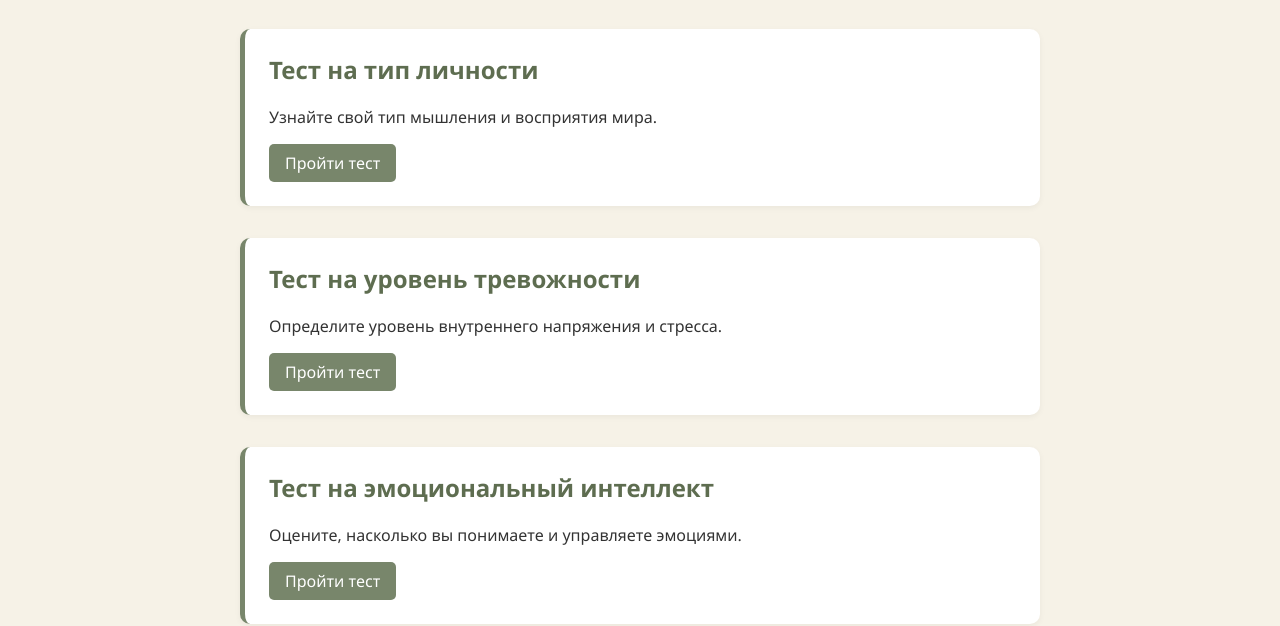
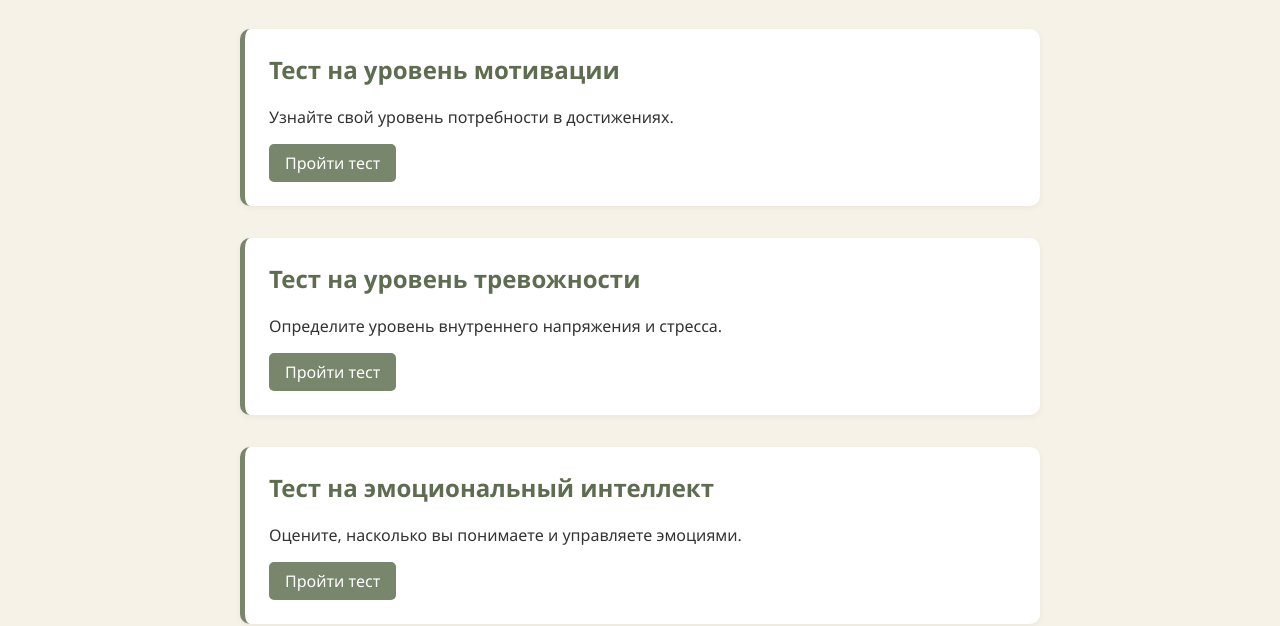
Before and after one commit to RitaIzokh/psy-site, a plain HTML site: page tests.html in a window 1280 px wide. Shown: the part 186-812 px from the top of the page. Drawn offline with Linux system fonts and the light colour scheme.

Commit message:
Update tests.html

```diff
--- a/tests.html
+++ b/tests.html
@@ -21,8 +21,8 @@
     <h1>Выберите тест</h1>
     <div class="test-list">
       <div class="test-card">
-        <h2>Тест на тип личности</h2>
-        <p>Узнайте свой тип мышления и восприятия мира.</p>
+        <h2>Тест на уровень мотивации</h2>
+        <p>Узнайте свой уровень потребности в достижениях.</p>
         <a href="test1.html" class="test-button">Пройти тест</a>
       </div>
       <div class="test-card">
```
